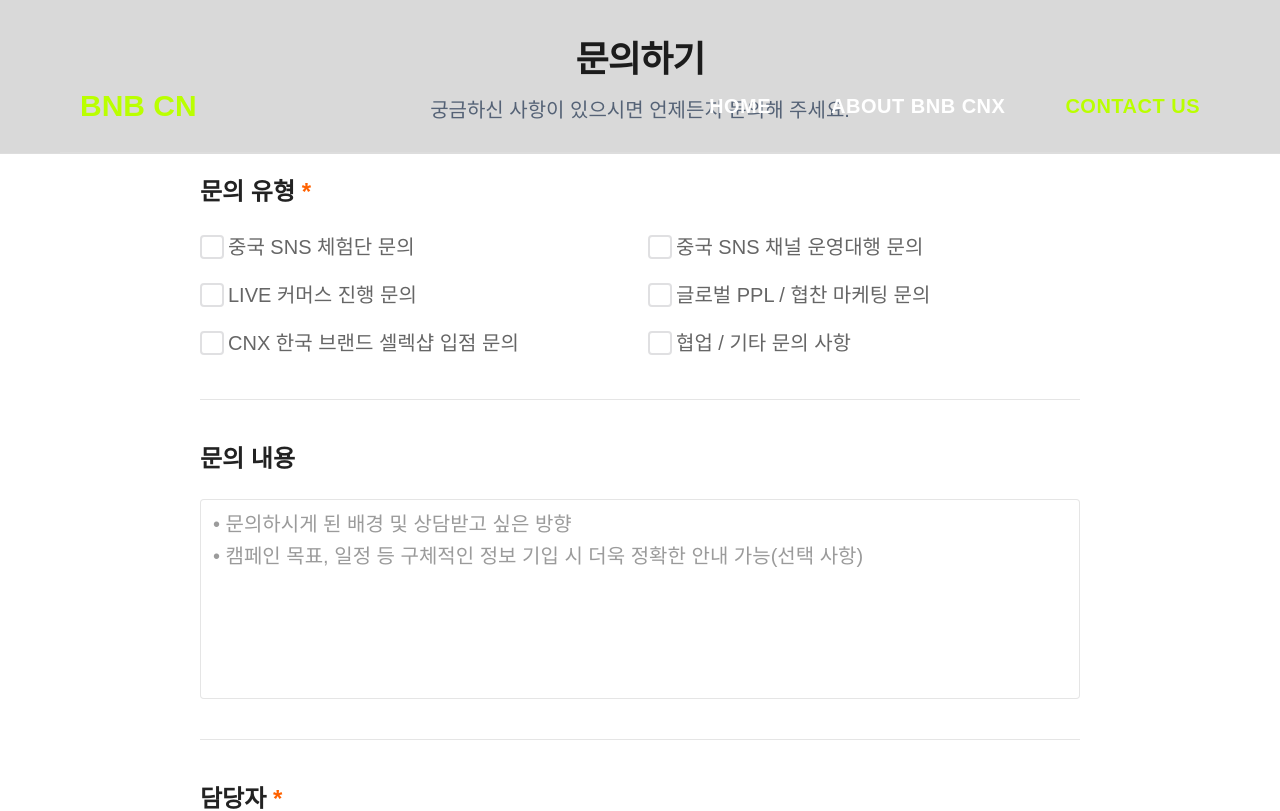
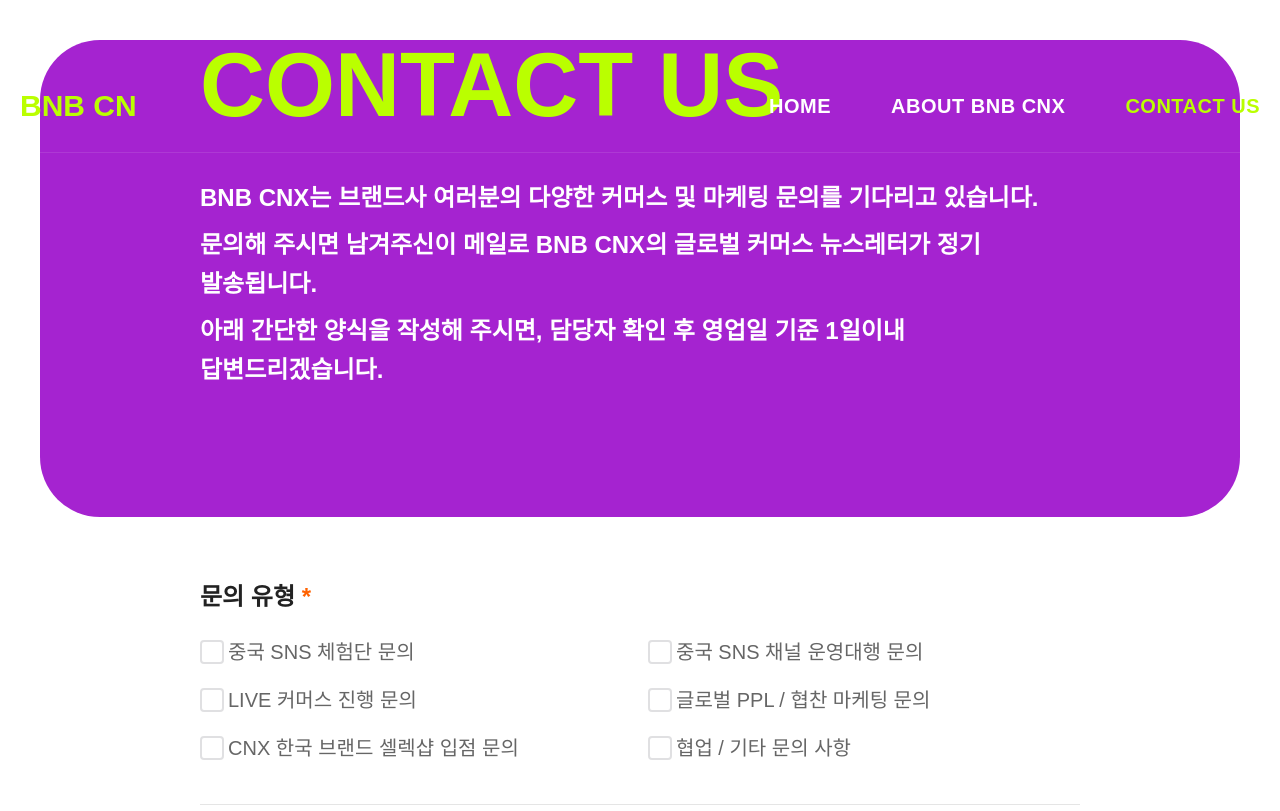
Before and after one commit to arisnoba/bnb-cnx, a Next.js app: page /contact in a window 1280 px wide. Shown: the top 811 px of the page. Built offline with nearby package versions, Linux system fonts and the light colour scheme; no server answers; a web font is replaced by a local one.

Commit message:
feat: 홈 페이지 및 Contact 페이지 UI 개선 및 스타일 수정

```diff
--- a/app/about/page.tsx
+++ b/app/about/page.tsx
@@ -28,7 +28,7 @@ export default function About() {
 				<div className="absolute inset-0" style={{ backgroundImage: `url(${imgHero})`, backgroundSize: 'cover', backgroundPosition: 'center' }} />
 
 				{/* Content */}
-				<div className="relative z-10 px-[80px] pt-[160px]">
+				<div className="relative z-10 pt-[160px] max-w-[1680px] mx-auto">
 					<div className="max-w-[880px]">
 						<p className="text-white text-[24px] font-semibold leading-relaxed uppercase">
 							BNB CNX는
--- a/app/contact/page.tsx
+++ b/app/contact/page.tsx
@@ -1,17 +1,31 @@
+'use client';
+
 import ContactForm from '@/components/ContactForm';
+import Image from 'next/image';
 
 export default function Contact() {
 	return (
-		<div className="container p-10 space-y-10">
-			<div className="max-w-7xl mx-auto">
-				{/* Header */}
-				<div className="text-center mb-12">
-					<h1 className="text-4xl font-bold tracking-tight mb-4">문의하기</h1>
-					<p className="text-xl text-muted-foreground">궁금하신 사항이 있으시면 언제든지 문의해 주세요.</p>
+		<div className="min-h-screen bg-white">
+			{/* Hero Section */}
+			<div className="bg-white px-4 md:px-10 pt-10 md:pt-10 pb-6 md:pb-[60px]">
+				<div className="bg-brand-purple rounded-[40px] md:rounded-[60px] px-4 md:px-20 py-10 md:pt-0 md:pb-32">
+					{/* Hero Content */}
+					<div className="max-w-[880px] mx-auto space-y-6 md:space-y-12">
+						<h1 className="text-4xl md:text-[90px] font-black text-brand-neon uppercase leading-none">Contact us</h1>
+						<div className="text-base md:text-[24px] font-semibold text-white leading-relaxed space-y-2">
+							<p>BNB CNX는 브랜드사 여러분의 다양한 커머스 및 마케팅 문의를 기다리고 있습니다.</p>
+							<p>문의해 주시면 남겨주신이 메일로 BNB CNX의 글로벌 커머스 뉴스레터가 정기 발송됩니다.</p>
+							<p>아래 간단한 양식을 작성해 주시면, 담당자 확인 후 영업일 기준 1일이내 답변드리겠습니다.</p>
+						</div>
+					</div>
 				</div>
+			</div>
 
-				{/* Contact Form */}
-				<ContactForm />
+			{/* Form Section */}
+			<div className="bg-white px-4 md:px-10 pb-6 md:pb-10">
+				<div className="max-w-[1000px] mx-auto">
+					<ContactForm />
+				</div>
 			</div>
 		</div>
 	);
--- a/app/page.tsx
+++ b/app/page.tsx
@@ -1,12 +1,13 @@
-import HorizontalScrollSection from "@/components/home/HorizontalScrollSection";
-import SNSMarketingSection from "@/components/home/SNSMarketingSection";
-import Image from "next/image";
+import HorizontalScrollSection from '@/components/home/HorizontalScrollSection';
+import SNSMarketingSection from '@/components/home/SNSMarketingSection';
+import Image from 'next/image';
 
 export default function Home() {
 	return (
 		<main className="min-h-screen">
+			<div className="p-10 space-y-10">
 				{/* Hero Section */}
-      <section className="relative h-screen bg-brand-purple overflow-hidden">
+				<section className="relative bg-brand-purple overflow-hidden aspect-[184/85]">
 					<div className="absolute inset-0 opacity-70">
 						<div className="absolute inset-0 bg-gradient-to-b from-transparent to-black/50" />
 					</div>
@@ -18,9 +19,7 @@ export default function Home() {
 							<p>Marketing COMMERCE COMPANY</p>
 						</h1>
 						<div className="flex items-center gap-2">
-            <span className="text-brand-neon text-[97px] font-black uppercase leading-none">
-              BNB CN
-            </span>
+							<span className="text-brand-neon text-[97px] font-black uppercase leading-none">BNB CN</span>
 							<div className="w-[68px] h-[68px] relative">
 								<svg viewBox="0 0 68 68" fill="none" className="w-full h-full">
 									<circle cx="34" cy="34" r="32" fill="#baff00" />
@@ -31,40 +30,30 @@ export default function Home() {
 				</section>
 
 				{/* Vision Section */}
-      <section className="bg-[#222222] py-32 px-10">
+				<section className="bg-[#222222] py-32 px-10 overflow-hidden aspect-[184/85]">
 					<div className="container mx-auto">
 						<div className="grid grid-cols-2 gap-20">
 							{/* Circles Diagram */}
 							<div className="relative h-auto w-full">
-              <Image
-                src="/images/home/vision.svg"
-                alt="CNX-Vision"
-                width={582}
-                height={582}
-                className="w-full h-auto object-cover"
-              />
+								<Image src="/images/home/vision.svg" alt="CNX-Vision" width={582} height={582} className="w-full h-auto object-cover" />
 							</div>
 
 							{/* Vision Text */}
 							<div className="flex flex-col justify-center">
-              <h2 className="text-brand-neon text-[48px] font-black mb-8">
-                Vision
-              </h2>
+								<h2 className="text-brand-neon text-[48px] font-black mb-8">Vision</h2>
 								<p className="text-white text-[24px] font-semibold leading-[1.35]">
-                브랜드의 실질적 성장을 돕는 글로벌 브랜딩 & 커머스 파트너 BNB
-                CNX는 글로벌의 장벽이었던 콘텐츠, 유통, 트래픽, 마케팅의
-                어려움을 넘어, 브랜드가 타겟팅한 시장 안에서 실질적인 성과를
-                경험할 수 있도록 설계된 비즈니스를 만들어 나갑니다.
+									브랜드의 실질적 성장을 돕는 글로벌 브랜딩 & 커머스 파트너 BNB CNX는 글로벌의 장벽이었던 콘텐츠, 유통, 트래픽, 마케팅의 어려움을 넘어, 브랜드가 타겟팅한 시장 안에서 실질적인
+									성과를 경험할 수 있도록 설계된 비즈니스를 만들어 나갑니다.
 									<br />
 									<br />
-                전략 기획부터 실행까지 하나의 흐름으로 연결되며, 브랜드에게
-                &apos;성과를 보이고, 상품이 팔리고, 매출이 상승하는&apos; 경험을
-                만들어가는 것, 그것이 BNB CNX가 추구하는 비전입니다.
+									전략 기획부터 실행까지 하나의 흐름으로 연결되며, 브랜드에게 &apos;성과를 보이고, 상품이 팔리고, 매출이 상승하는&apos; 경험을 만들어가는 것, 그것이 BNB CNX가 추구하는
+									비전입니다.
 								</p>
 							</div>
 						</div>
 					</div>
 				</section>
+			</div>
 
 			{/* Horizontal Scroll Section */}
 			<HorizontalScrollSection />
--- a/components/Footer.tsx
+++ b/components/Footer.tsx
@@ -28,7 +28,7 @@ export default function Footer() {
 
 			{/* Main Footer Content */}
 			<div className="bg-brand-purple border-t border-white/10">
-				<div className="my-container mx-auto px-[120px] py-[120px] ">
+				<div className="container-custom mx-auto px-[120px] py-[120px] ">
 					<div className="items-start grid grid-cols-4 gap-9">
 						{/* CTA Section */}
 						<div className="flex-1 flex flex-col gap-10 col-span-2	">
--- a/components/Header.tsx
+++ b/components/Header.tsx
@@ -2,10 +2,21 @@
 
 import Link from 'next/link';
 import { usePathname } from 'next/navigation';
+import { useState, useEffect } from 'react';
 import { cn } from '@/lib/utils';
 
 export default function Header() {
 	const pathname = usePathname();
+	const [isScrolled, setIsScrolled] = useState(false);
+
+	useEffect(() => {
+		const handleScroll = () => {
+			setIsScrolled(window.scrollY > 50);
+		};
+
+		window.addEventListener('scroll', handleScroll);
+		return () => window.removeEventListener('scroll', handleScroll);
+	}, []);
 
 	if (pathname?.startsWith('/admin')) {
 		return null;
@@ -18,9 +29,9 @@ export default function Header() {
 	];
 
 	return (
-		<header className="fixed top-0 z-50 w-full border-b border-white/10 bg-black/15 pt-10">
-			<div className="my-container mx-auto px-[60px]">
-				<div className="flex items-center justify-between border-b border-white/10 px-[20px] pt-[50px] pb-[30px]">
+		<header className={cn('fixed top-0 z-50 w-full transition-all duration-400', isScrolled ? 'bg-black/50 backdrop-blur-md' : 'bg-transparent pt-10')}>
+			<div className="max-w-[1720px] mx-auto">
+				<div className={cn('flex items-center justify-between border-b border-white/10 px-[20px] transition-all duration-300', isScrolled ? 'pt-5 pb-5' : 'pt-[50px] pb-[30px]')}>
 					{/* Logo */}
 					<Link href="/" className="flex items-center h-[32px] w-[148px]">
 						<span className="text-3xl font-black uppercase text-brand-neon leading-none">BNB CN</span>
```
Also changed, not shown: components/home/SNSMarketingSection.tsx (+33 -71 lines), styles/README.md. Lines whose indentation alone changed are shown as unchanged.
